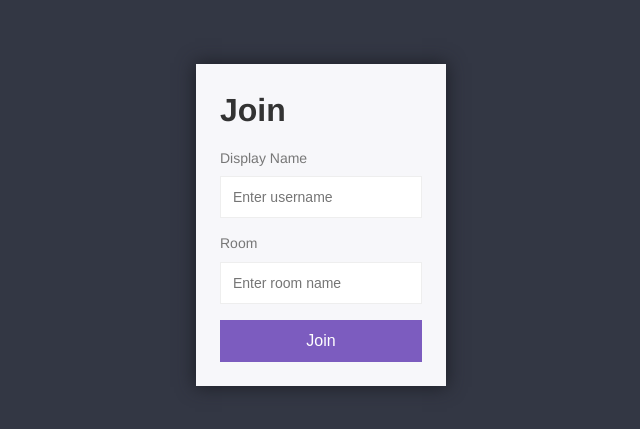
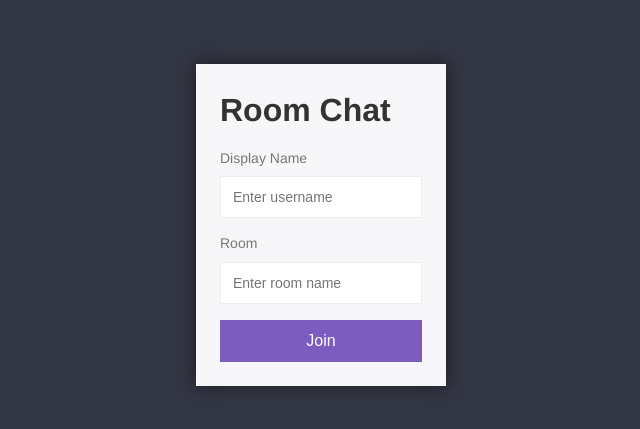
Before and after one commit to abhi10agarwal/chatWebApp, a website: page public/index.html in a window 1280 px wide. Shown: the part 175-604 px from the top of the page, without its empty margins (319-959 px from the left). Drawn offline with Linux system fonts and the light colour scheme.

Commit message:
changing label

```diff
--- a/public/index.html
+++ b/public/index.html
@@ -10,7 +10,7 @@
 	<body>
 		<div class="centered-form">
 			<dic class="centered-form__box">
-				<h1>Join</h1>
+				<h1>Room Chat</h1>
 				<form action="/chat.html">
 					<label>Display Name</label>
 					<input
```
